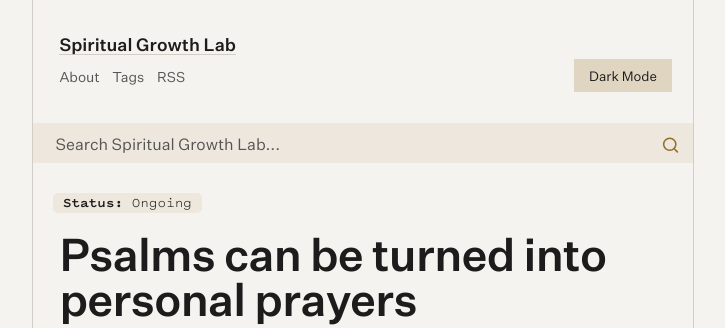
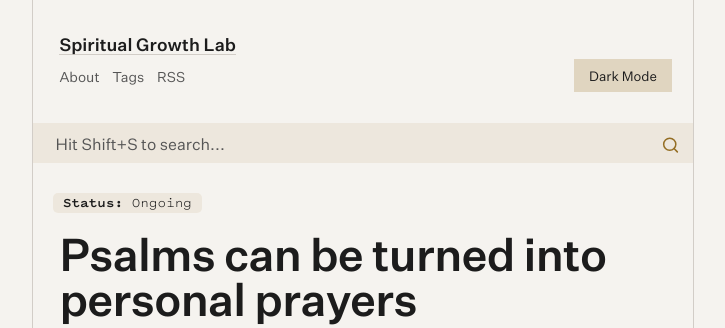
Before and after one commit to jsantiago611/digital-garden-master, a Jekyll site: the page built from index.md, in a window 1280 px wide. Shown: the top 328 px of the page, without its empty margins (277-1002 px from the left). Built offline with Jekyll 4.4.1, drawn with Linux system fonts in a browser that asks for light colours.

Commit message:
updated search placeholder text

```diff
--- a/_includes/Header.html
+++ b/_includes/Header.html
@@ -198,7 +198,7 @@
         </div>
         {%- endif -%}
         <label for="search-input"></label>
-        <input type="text" id="search-input" autocomplete="off" placeholder="Search {{site.heading}}..."/>
+        <input type="text" id="search-input" autocomplete="off" placeholder="Hit Shift+S to search..."/>
         <svg class="search-icon" width="19" height="19" viewBox="0 0 25 25" fill="none" xmlns="http://www.w3.org/2000/svg">
           <path d="M11.5 19.5C15.9183 19.5 19.5 15.9183 19.5 11.5C19.5 7.08172 15.9183 3.5 11.5 3.5C7.08172 3.5 3.5 7.08172 3.5 11.5C3.5 15.9183 7.08172 19.5 11.5 19.5Z" stroke-width="2" stroke-linecap="round" stroke-linejoin="round"/>
           <path d="M21.5 21.5L17.15 17.15"  stroke-width="2" stroke-linecap="round" stroke-linejoin="round"/>
```
